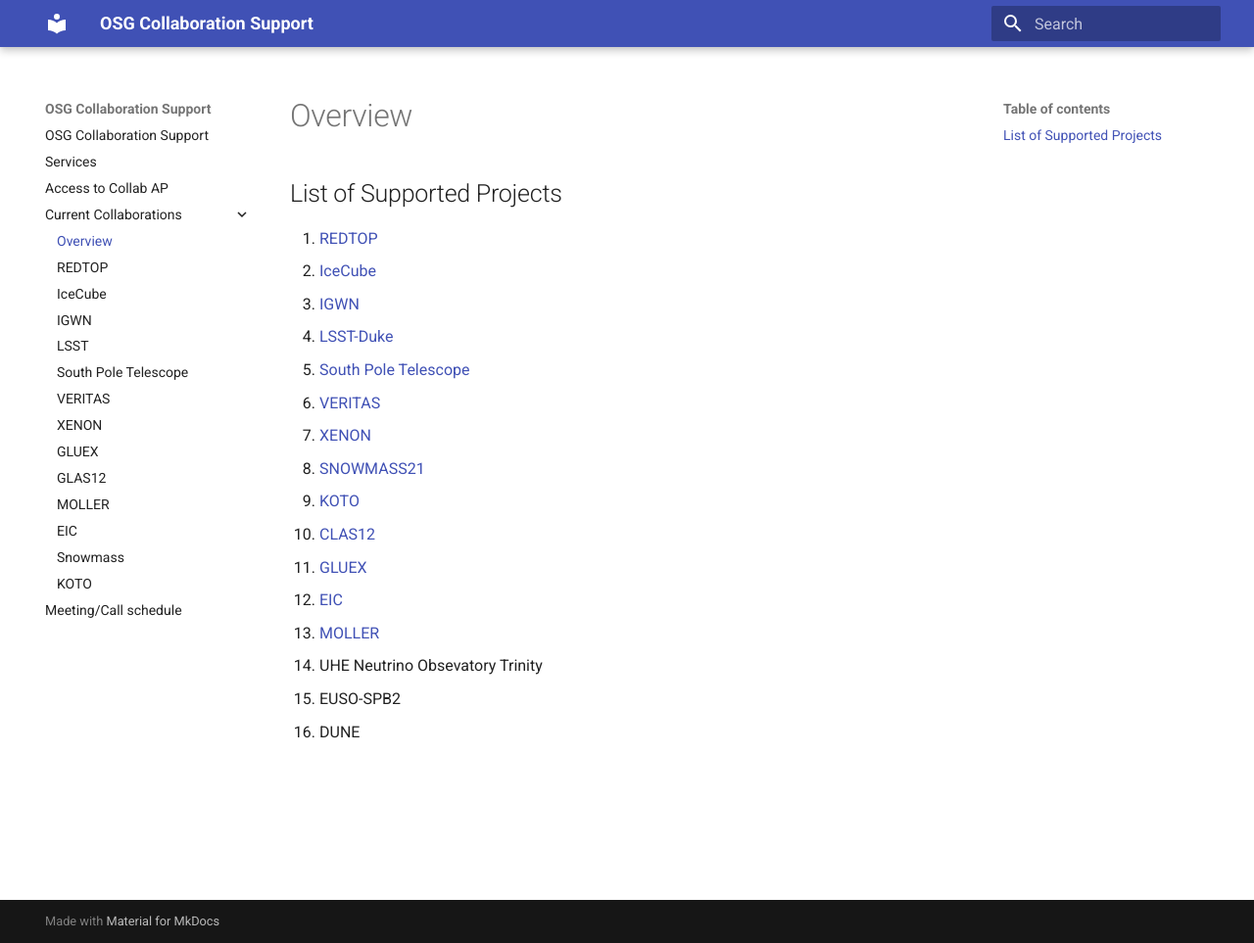
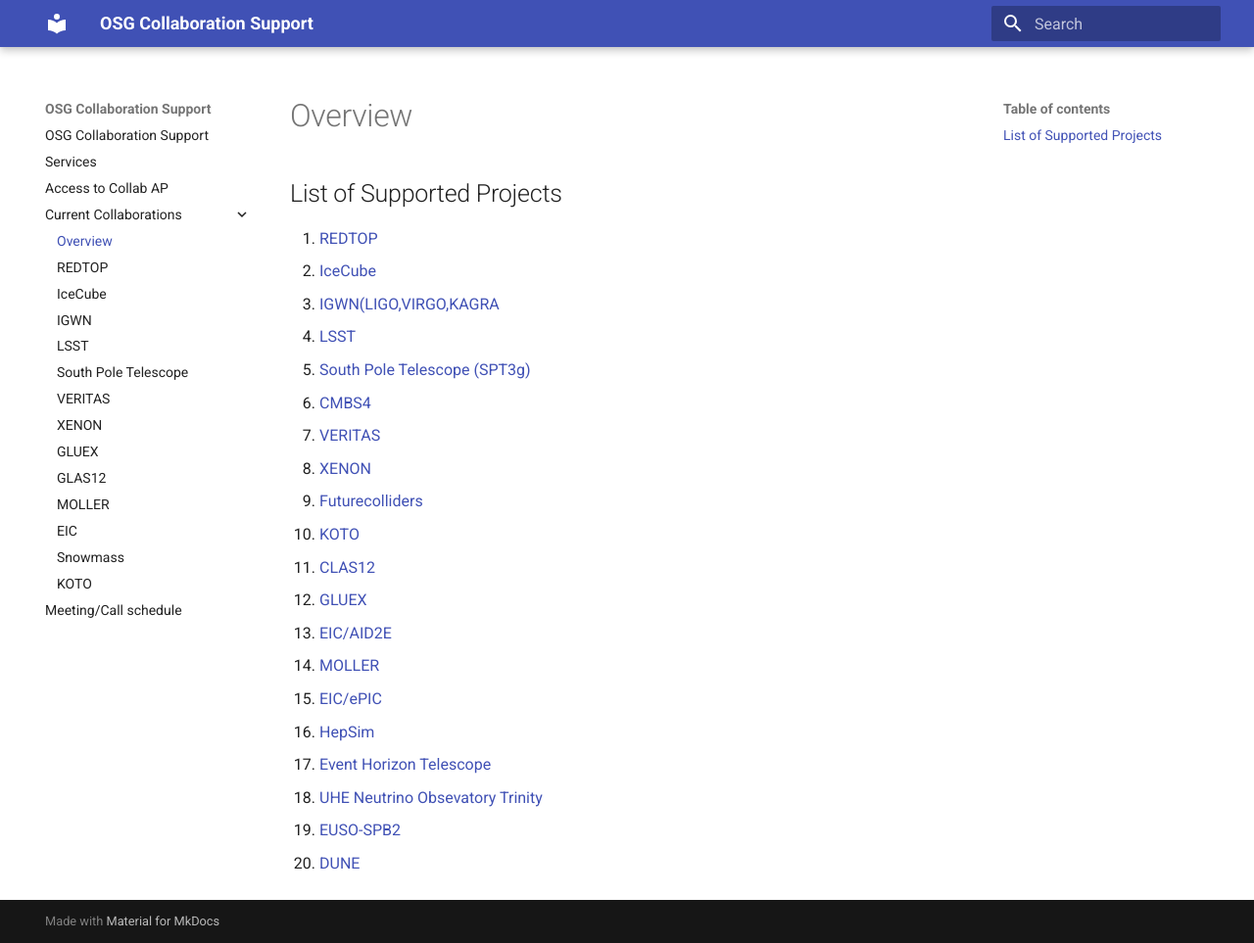
Before and after one commit to osg-htc/collaboration-support, an MkDocs documentation site: the page built from docs/projects/project-list.md, in a window 1280 px wide and 963 px high. Shown: the whole window at 98% size. Built offline with MkDocs 1.6.1 and Material for MkDocs 9.7.7, drawn with Linux system fonts in a browser that asks for light colours.

Commit message:
Update project-list.md

```diff
--- a/docs/projects/project-list.md
+++ b/docs/projects/project-list.md
@@ -2,17 +2,21 @@
 
 1. [REDTOP](Redtop.md)
 2. [IceCube](icecube.md)
-3. [IGWN](igwn.md)
-4. [LSST-Duke](lsst.md)
-6. [South Pole Telescope](spt.md)
-7. [VERITAS](veritas.md)
-8. [XENON](xenon.md)
-9. [SNOWMASS21](snowmass.md)
-9. [KOTO](koto.md)
-10. [CLAS12](clas12.md)
-11. [GLUEX](gluex.md)
-12. [EIC](eic.md)
-13. [MOLLER](moller.md)
-14. UHE Neutrino Obsevatory Trinity
-15. EUSO-SPB2
-16. DUNE
+3. [IGWN(LIGO,VIRGO,KAGRA](igwn.md)
+4. [LSST](lsst.md)
+6. [South Pole Telescope (SPT3g)](spt.md)
+7. [CMBS4](cmbs4.md)
+8. [VERITAS](veritas.md)
+9. [XENON](xenon.md)
+10. [Futurecolliders](snowmass.md)
+11. [KOTO](koto.md)
+12. [CLAS12](clas12.md)
+13. [GLUEX](gluex.md)
+14. [EIC/AID2E](eic.md)
+15. [MOLLER](moller.md)
+16. [EIC/ePIC](eic.md)
+17. [HepSim](hepsim.md)
+18. [Event Horizon Telescope](eht.md)
+19. [UHE Neutrino Obsevatory Trinity](uhe.md)
+20. [EUSO-SPB2](euso.md)
+21. [DUNE](dune.md)
```
